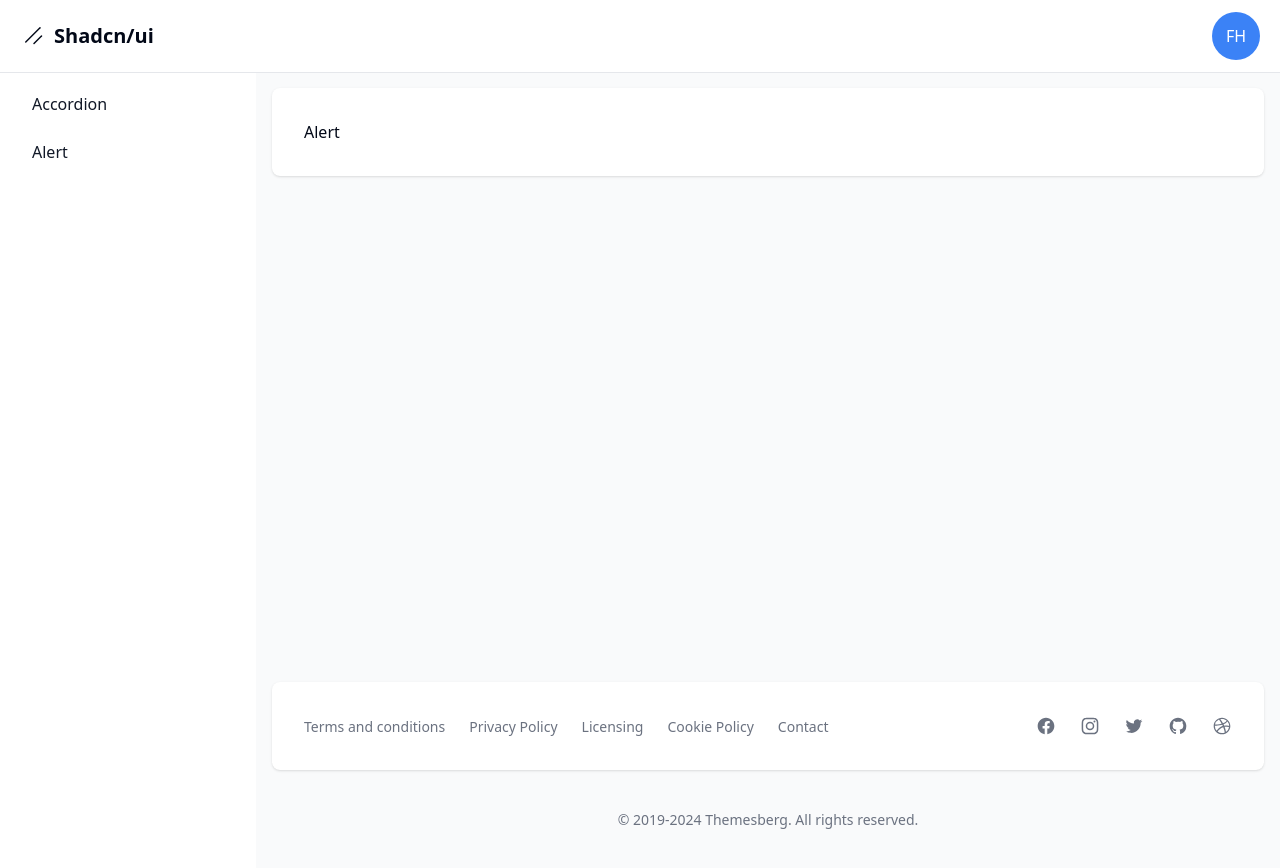
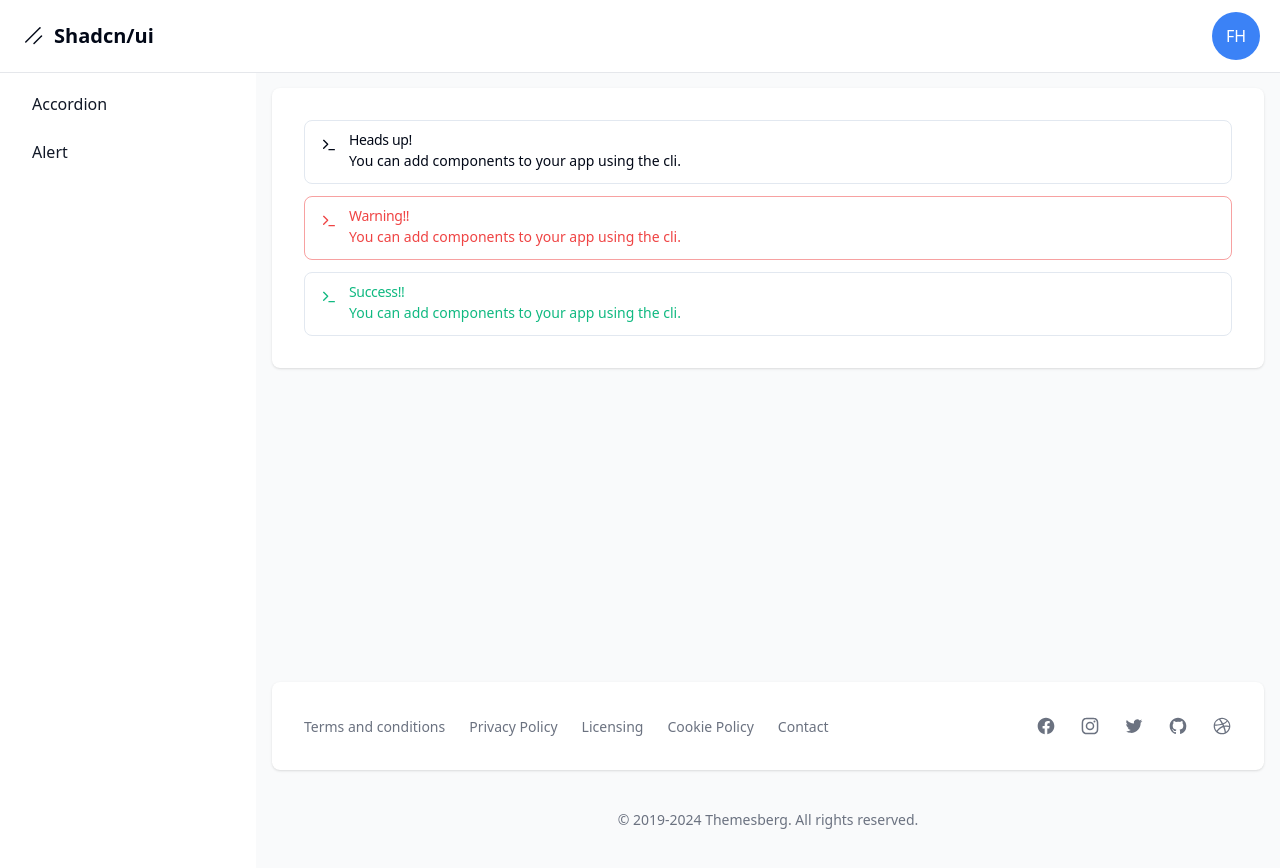
Before and after one commit to MiguelDecode/shadcn-tutorial, a Next.js app: page /dashboard/alert in a window 1280 px wide. Built offline with nearby package versions, Linux system fonts and the light colour scheme.

Commit message:
feat: component alert

```diff
--- a/src/app/dashboard/alert/page.tsx
+++ b/src/app/dashboard/alert/page.tsx
@@ -1,7 +1,32 @@
+import { Alert, AlertTitle, AlertDescription } from "@/components/ui/alert";
+import { Terminal } from "lucide-react";
+
 export default function Page() {
   return (
-    <div>
-      <h1>Alert</h1>
+    <div className="grid gap-3">
+      <Alert>
+        <Terminal className="h-4 w-4" />
+        <AlertTitle>Heads up!</AlertTitle>
+        <AlertDescription>
+          You can add components to your app using the cli.
+        </AlertDescription>
+      </Alert>
+
+      <Alert variant="destructive">
+        <Terminal className="h-4 w-4" />
+        <AlertTitle>Warning!!</AlertTitle>
+        <AlertDescription>
+          You can add components to your app using the cli.
+        </AlertDescription>
+      </Alert>
+
+      <Alert variant="success">
+        <Terminal className="h-4 w-4" />
+        <AlertTitle>Success!!</AlertTitle>
+        <AlertDescription>
+          You can add components to your app using the cli.
+        </AlertDescription>
+      </Alert>
     </div>
   );
 }
--- /dev/null
+++ b/src/components/ui/alert.tsx
@@ -0,0 +1,61 @@
+import * as React from "react";
+import { cva, type VariantProps } from "class-variance-authority";
+
+import { cn } from "@/lib/utils";
+
+const alertVariants = cva(
+  "relative w-full rounded-lg border px-4 py-3 text-sm [&>svg+div]:translate-y-[-3px] [&>svg]:absolute [&>svg]:left-4 [&>svg]:top-4 [&>svg]:text-foreground [&>svg~*]:pl-7",
+  {
+    variants: {
+      variant: {
+        default: "bg-background text-foreground",
+        destructive:
+          "border-destructive/50 text-destructive dark:border-destructive [&>svg]:text-destructive",
+        success:
+          "text-emerald-500 border-emerald-500/50a dark:border-emerald [&>svg]:text-emerald-500",
+      },
+    },
+    defaultVariants: {
+      variant: "default",
+    },
+  }
+);
+
+const Alert = React.forwardRef<
+  HTMLDivElement,
+  React.HTMLAttributes<HTMLDivElement> & VariantProps<typeof alertVariants>
+>(({ className, variant, ...props }, ref) => (
+  <div
+    ref={ref}
+    role="alert"
+    className={cn(alertVariants({ variant }), className)}
+    {...props}
+  />
+));
+Alert.displayName = "Alert";
+
+const AlertTitle = React.forwardRef<
+  HTMLParagraphElement,
+  React.HTMLAttributes<HTMLHeadingElement>
+>(({ className, ...props }, ref) => (
+  <h5
+    ref={ref}
+    className={cn("mb-1 font-medium leading-none tracking-tight", className)}
+    {...props}
+  />
+));
+AlertTitle.displayName = "AlertTitle";
+
+const AlertDescription = React.forwardRef<
+  HTMLParagraphElement,
+  React.HTMLAttributes<HTMLParagraphElement>
+>(({ className, ...props }, ref) => (
+  <div
+    ref={ref}
+    className={cn("text-sm [&_p]:leading-relaxed", className)}
+    {...props}
+  />
+));
+AlertDescription.displayName = "AlertDescription";
+
+export { Alert, AlertTitle, AlertDescription };
```
